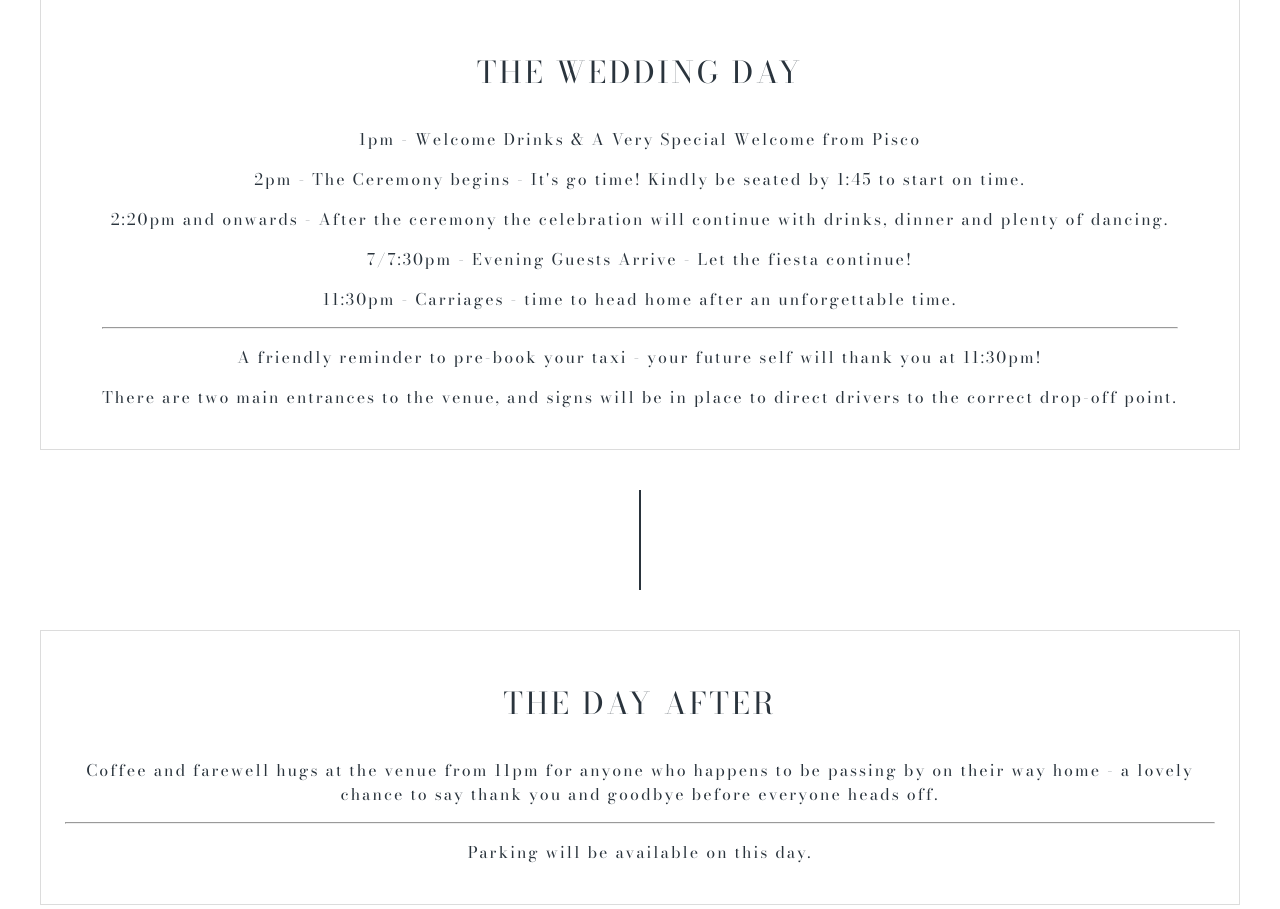
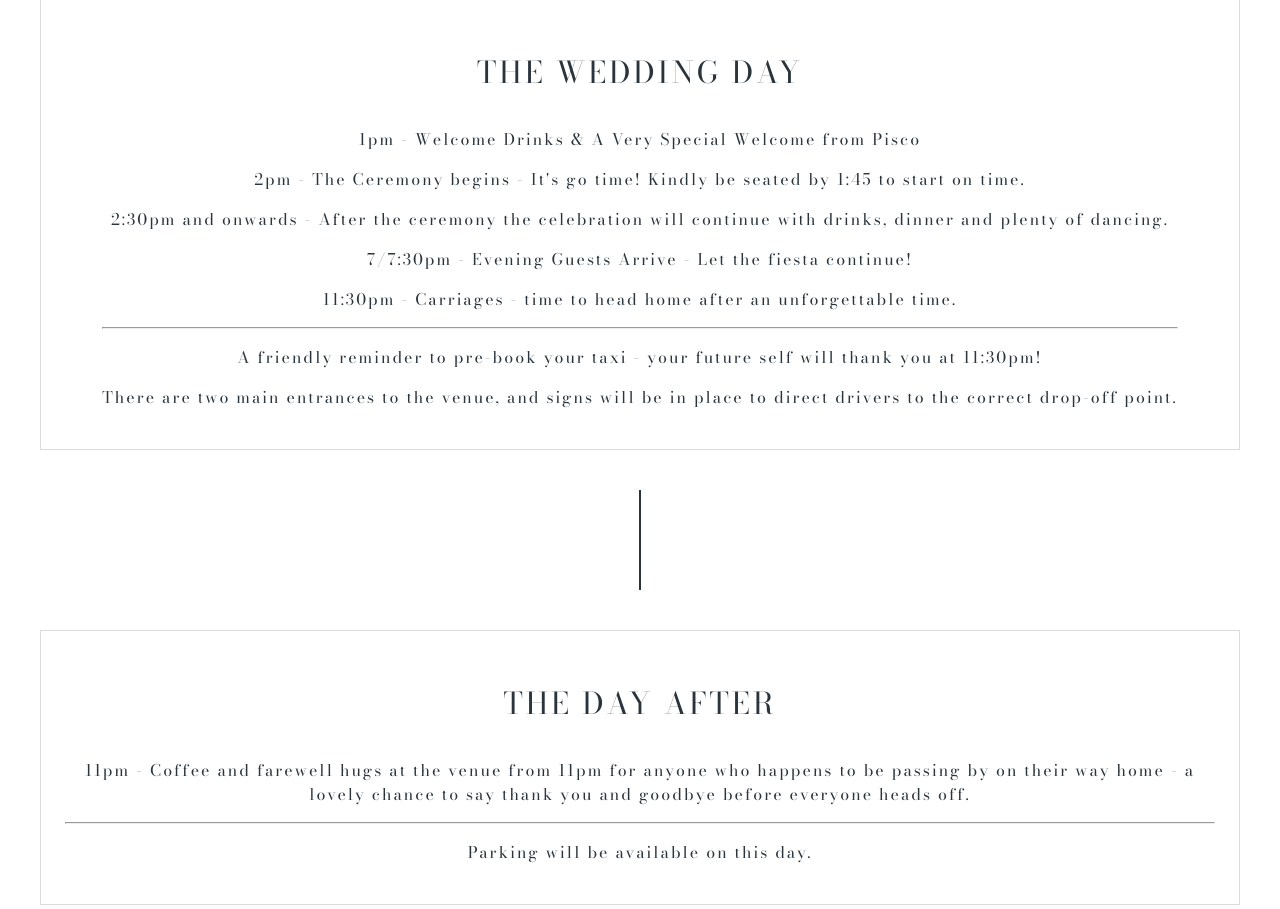
Before and after one commit to Esteph27/wedding-website, a Flask app: page /schedule in a window 1280 px wide. Shown: the part 279-1188 px from the top of the page. Run offline with Flask 3, Linux system fonts and the light colour scheme; the visitor is signed in with stand-in values (Sample User, id 1); parts of the project's set-up code (start-up, migrations or seed data) failed here and were passed over; some web fonts are replaced.

Commit message:
fix scheudle

```diff
--- a/templates/schedule.html
+++ b/templates/schedule.html
@@ -16,7 +16,7 @@
             <h2>THE WEDDING DAY</h2>
             <p>1pm - Welcome Drinks & A Very Special Welcome from Pisco</p>
             <p>2pm - The Ceremony begins - It's go time! Kindly be seated by 1:45 to start on time.</p>
-            <p>2:20pm and onwards - After the ceremony the celebration will continue with drinks, dinner and plenty of dancing.</p>
+            <p>2:30pm and onwards - After the ceremony the celebration will continue with drinks, dinner and plenty of dancing.</p>
             <p>7/7:30pm - Evening Guests Arrive - Let the fiesta continue!</p>
             <p>11:30pm - Carriages - time to head home after an unforgettable time.</p>
             <hr>
@@ -33,7 +33,7 @@
     <div class="info page-card">
         <div>
             <h2>THE DAY AFTER</h2>
-            <p>Coffee and farewell hugs at the venue from 11pm for anyone who happens to be passing
+            <p>11pm - Coffee and farewell hugs at the venue from 11pm for anyone who happens to be passing
                 by on their way home - a lovely chance to say thank you and goodbye before
                 everyone heads off.
             </p>
```
